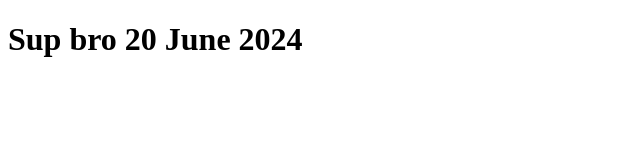
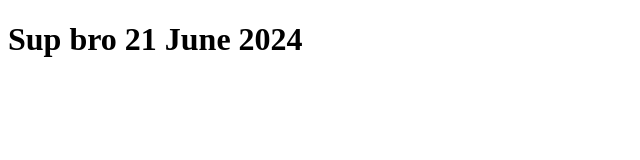
Before and after one commit to ridwan4496/learning-git, a plain HTML site: page index.html in a window 1280 px wide. Shown: the full height of the page, 0-640 px from the left. Drawn offline with Linux system fonts and the light colour scheme.

Commit message:
June 21, 2024 commit

```diff
--- a/index.html
+++ b/index.html
@@ -8,7 +8,7 @@
 </head>
 
 <body>
-   <h1>Sup bro 20 June 2024</h1>
+   <h1>Sup bro 21 June 2024</h1>
 </body>
 
 </html>
```
